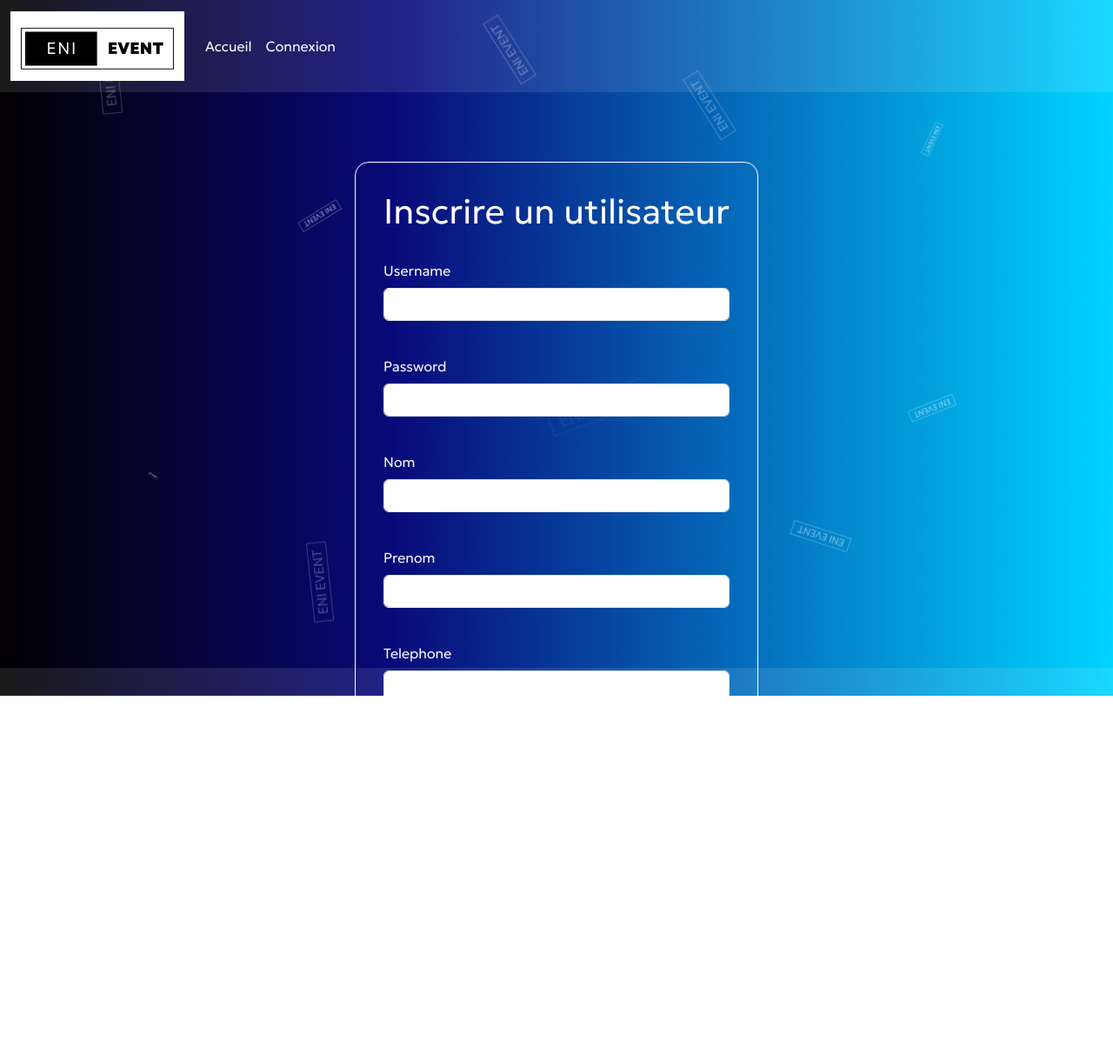
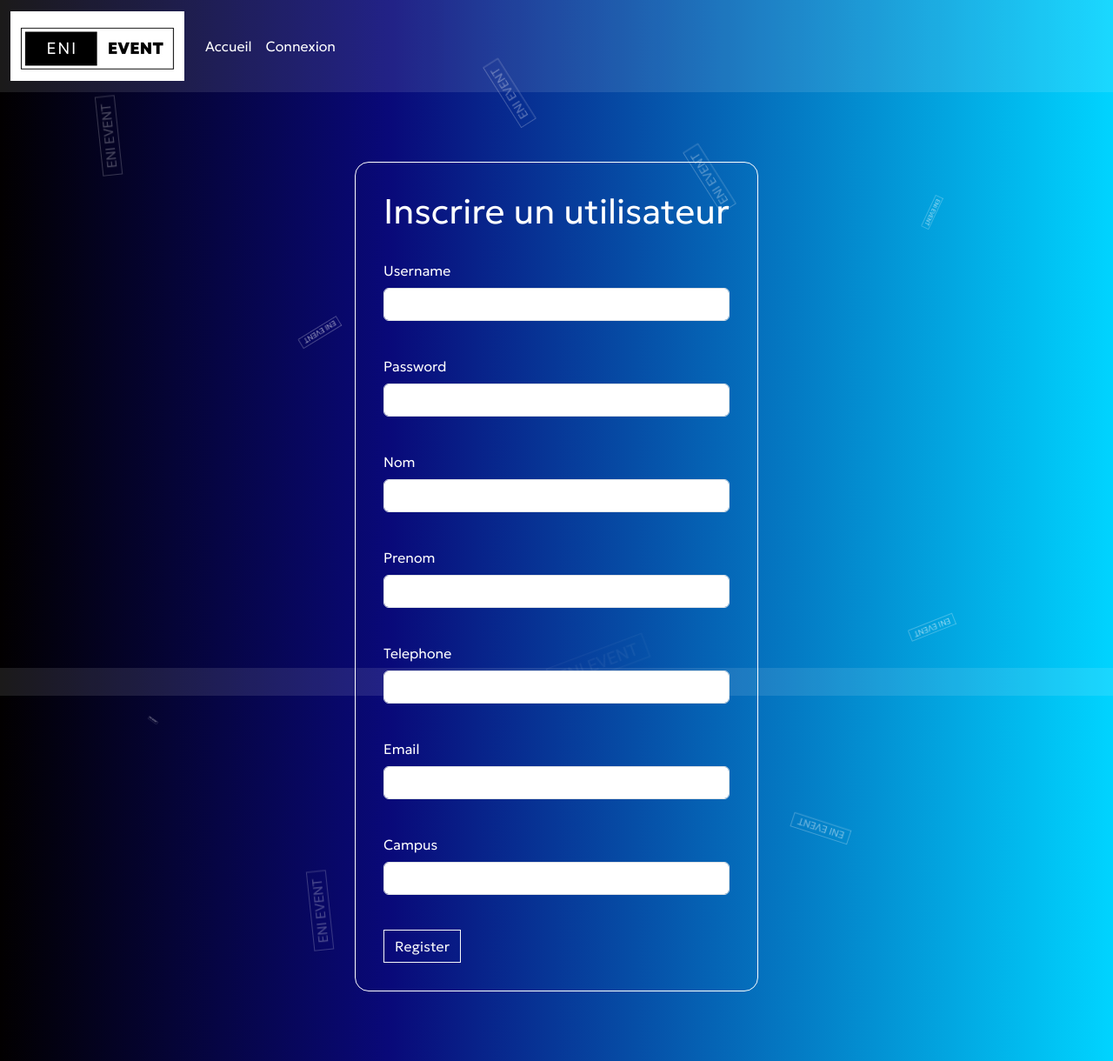
Before and after one commit to tomherbron/event-manager-app-symfony, a Symfony app: template templates/registration/register.html.twig in a window 1280 px wide. Shown: the whole page at 87% size. Before the commit the page ends 800 px from the top, so only its background shows below. Run offline with Twig, Linux system fonts and the light colour scheme; the template is opened without the code that fills it, so the values that code supplies are empty; form fields are guessed from the names that the template uses; some libraries are stand-ins or nearby versions.

Commit message:
Correction bugs d'affichage mise à jour du background

```diff
--- a/public/css/style.css
+++ b/public/css/style.css
@@ -1,11 +1,11 @@
 /*Mise en page générale*/
 
- html{
+ /*html{*/
 
-    Overflow-x:scroll;
-    Overflow-y:scroll;
+ /*   Overflow-x:scroll;*/
+ /*   Overflow-y:scroll;*/
 
-    }
+ /*   }*/
 
     html, body {
         width: 100%;
@@ -100,10 +100,10 @@
 /*Animation Background*/
 
     .wrapper{
-        position:absolute;
-        width: 100%;
-        height: 100%;
-        overflow: hidden;
+        position:relative;
+        width: auto;
+        height: auto;
+        /*overflow: hidden;*/
         background: linear-gradient(90deg, rgba(2,0,.6,1) 0%, rgba(9,9,121,1) 35%, rgba(0,212,255,1) 100%);
     }
 
--- a/templates/base.html.twig
+++ b/templates/base.html.twig
@@ -16,7 +16,7 @@
     <body>
     <script src="https://cdn.jsdelivr.net/npm/bootstrap@5.3.0/dist/js/bootstrap.bundle.min.js" integrity="sha384-geWF76RCwLtnZ8qwWowPQNguL3RmwHVBC9FhGdlKrxdiJJigb/j/68SIy3Te4Bkz" crossorigin="anonymous"></script>
 
-    {#    background#}
+{#        background#}
     <div class="wrapper">
             <div class="box">
                 <div><p id="text-bg">ENI EVENT</p></div>
```
